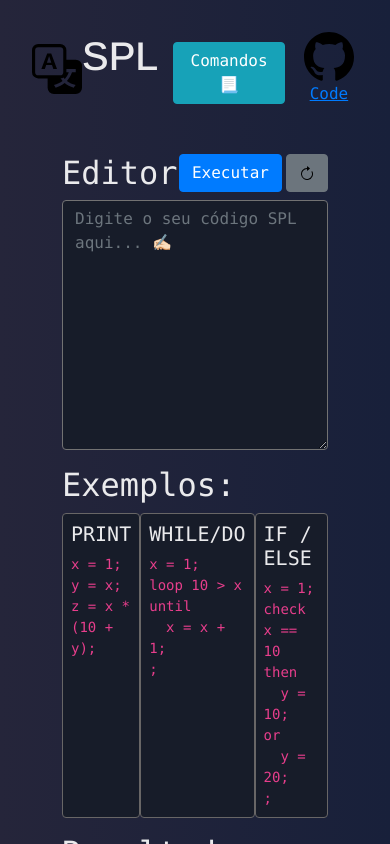
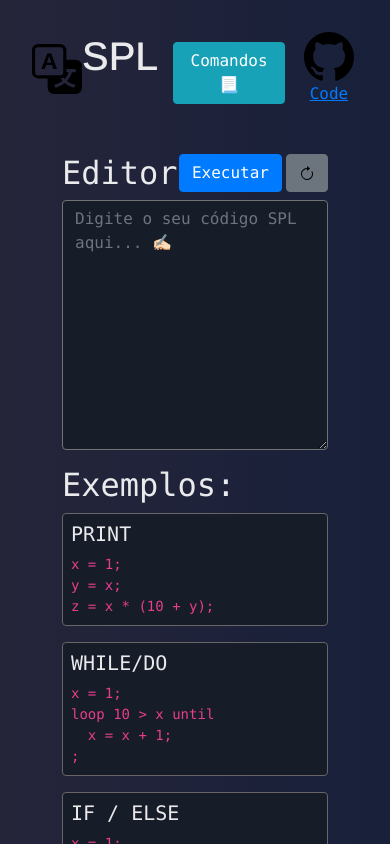
Before and after one commit to caio-andres/simple-programming-language, a React (Vite) app in the folder interface/: page / in a window 390 px wide. Shown: the top 844 px of the page. Built offline with nearby package versions, Linux system fonts and the light colour scheme.

Commit message:
refactor(responsive): Mobile responsive fixed.

```diff
--- a/interface/src/pages/home/components/execute/execute.tsx
+++ b/interface/src/pages/home/components/execute/execute.tsx
@@ -3,7 +3,7 @@ import axios from "axios";
 import { darkColorspace, JsonViewer } from "@textea/json-viewer";
 import React, { useState } from "react";
 import { handleRefreshClick } from "../function/refresh";
-import { Main } from "./style";
+import { Exemplos, Main } from "./style";
 import { toast } from "react-toastify";
 
 const serverPort = 3000;
@@ -95,7 +95,7 @@ export const Execute: React.FC = () => {
             style={{ textAlign: "left" }}
           >
             <h2>Exemplos:</h2>
-            <div className="d-flex justify-content-between">
+            <Exemplos className="d-flex justify-content-between">
               <div
                 className="d-flex flex-column rounded p-2"
                 style={{
@@ -136,7 +136,7 @@ export const Execute: React.FC = () => {
                 <code>&nbsp;&nbsp;y = 20;</code>
                 <code>;</code>
               </div>
-            </div>
+            </Exemplos>
           </div>
         </div>
         <div className="container d-flex flex-column">
--- a/interface/src/pages/home/components/execute/style.ts
+++ b/interface/src/pages/home/components/execute/style.ts
@@ -7,3 +7,11 @@ export const Main = styled.main`
     flex-direction: column;
   }
 `;
+
+export const Exemplos = styled.div`
+  @media ${breakpoint.xs} {
+    display: flex;
+    flex-direction: column;
+    gap: 1rem;
+  }
+`;
```
